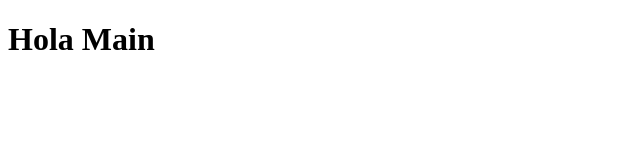
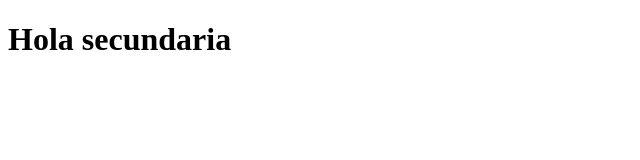
Before and after one commit to Juanserive10/16_feb_web, a plain HTML site: page index.html in a window 1280 px wide. Shown: the whole page, without its empty margins (0-640 px from the left). Drawn offline with Linux system fonts and the light colour scheme.

Commit message:
Primer commit en secundaria

```diff
--- a/index.html
+++ b/index.html
@@ -6,6 +6,6 @@
     <title>Document</title>
 </head>
 <body>
-    <h1>Hola Main</h1>
+    <h1>Hola secundaria</h1>
 </body>
 </html>
```
